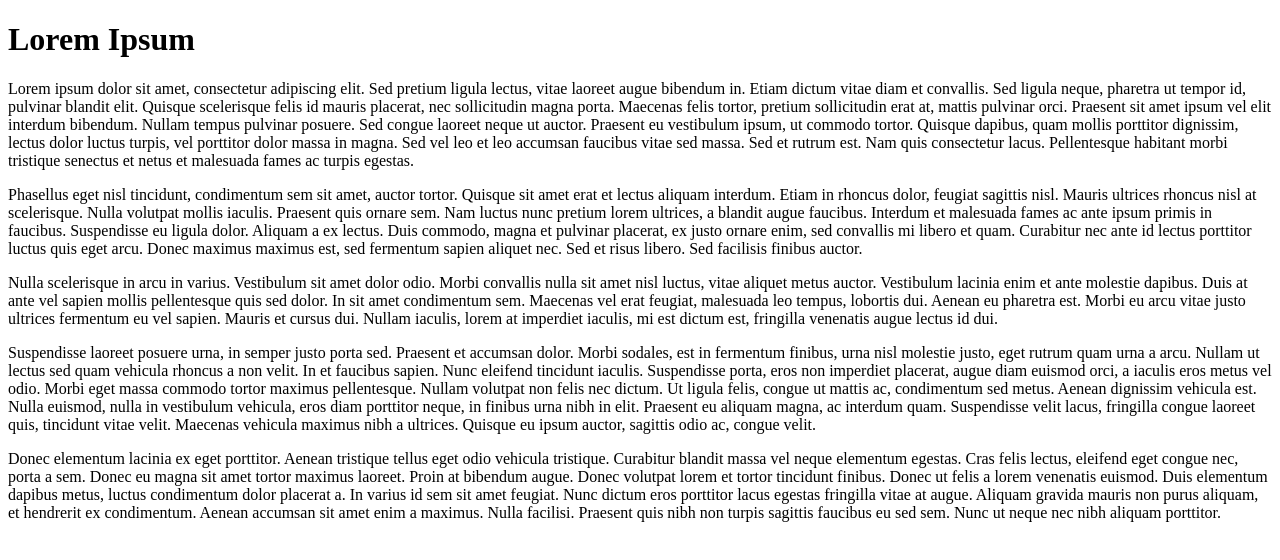
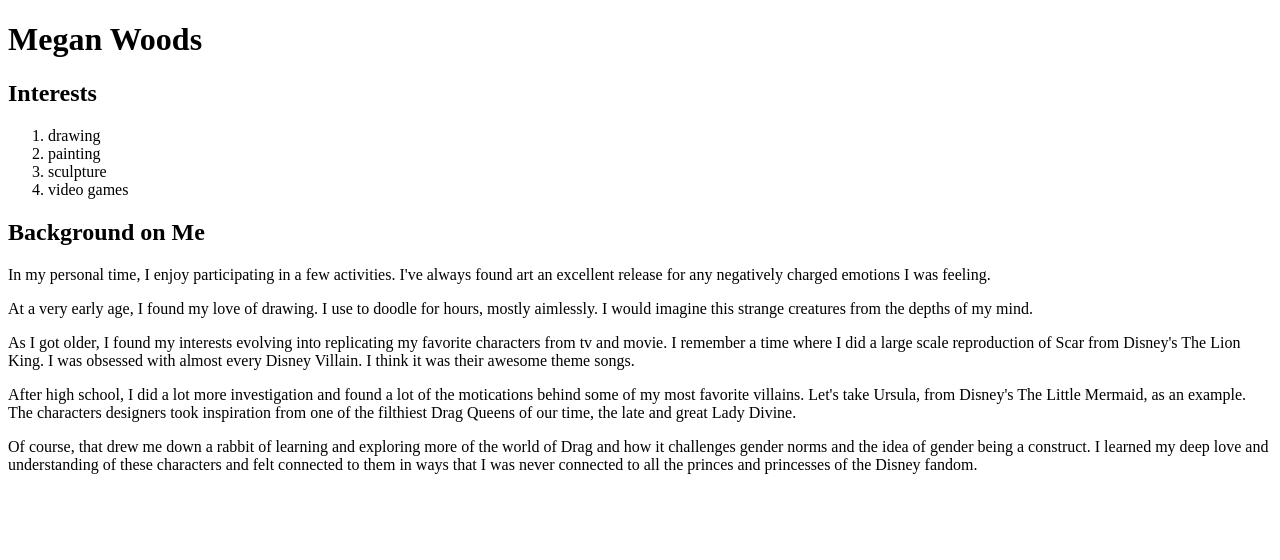
Before and after one commit to LC101-September-2021/assignment-4-html-me-something-mewoods85, a website: page index.html in a window 1280 px wide. Drawn offline with Linux system fonts and the light colour scheme.

Commit message:
added folder 'images', quick bio write up

```diff
--- a/index.html
+++ b/index.html
@@ -1,31 +1,38 @@
 <!DOCTYPE html>
 <html>
    <head>
-      <title>Lorem Ipsum</title>
+      <title>Megan Woods</title>
    </head>
    <body>
-      <h1>Lorem Ipsum</h1>
+      <h1>Megan Woods</h1>
       <!-- some garbage text filler -->
+      <h2>Interests</h2>
+         <ol>
+            <li>drawing</li>
+            <li>painting</li>
+            <li>sculpture</li>
+            <li>video games</li>
+         </ol>
+
+      <h2>Background on Me</h2>
       <p>
-         Lorem ipsum dolor sit amet, consectetur adipiscing elit. Sed pretium ligula lectus, vitae laoreet augue bibendum in. Etiam dictum vitae diam et convallis. Sed ligula neque, pharetra ut tempor id, pulvinar blandit elit. Quisque scelerisque felis id mauris placerat, nec sollicitudin magna porta. Maecenas felis tortor, pretium sollicitudin erat at, mattis pulvinar orci. Praesent sit amet ipsum vel elit interdum bibendum. Nullam tempus pulvinar posuere. Sed congue laoreet neque ut auctor. Praesent eu vestibulum ipsum, ut commodo tortor. Quisque dapibus, quam mollis porttitor dignissim, lectus dolor luctus turpis, vel porttitor dolor massa in magna. Sed vel leo et leo accumsan faucibus vitae sed massa. Sed et rutrum est. Nam quis consectetur lacus. Pellentesque habitant morbi tristique senectus et netus et malesuada fames ac turpis egestas.
+         In my personal time, I enjoy participating in a few activities. I've always found art an excellent release for any negatively charged emotions I was feeling.
       </p>
       <!-- some image -->
       <p>
-         Phasellus eget nisl tincidunt, condimentum sem sit amet, auctor tortor. Quisque sit amet erat et lectus aliquam interdum. Etiam in rhoncus dolor, feugiat sagittis nisl. Mauris ultrices rhoncus nisl at scelerisque. Nulla volutpat mollis iaculis. Praesent quis ornare sem. Nam luctus nunc pretium lorem ultrices, a blandit augue faucibus. Interdum et malesuada fames ac ante ipsum primis in faucibus. Suspendisse eu ligula dolor. Aliquam a ex lectus. Duis commodo, magna et pulvinar placerat, ex justo ornare enim, sed convallis mi libero et quam. Curabitur nec ante id lectus porttitor luctus quis eget arcu. Donec maximus maximus est, sed fermentum sapien aliquet nec. Sed et risus libero. Sed facilisis finibus auctor.
+         At a very early age, I found my love of drawing. I use to doodle for hours, mostly aimlessly. I would imagine this strange creatures from the depths of my mind.
       </p>
       <!-- some image -->
       <p>
-         Nulla scelerisque in arcu in varius. Vestibulum sit amet dolor odio. Morbi convallis nulla sit amet nisl luctus, vitae aliquet metus auctor. Vestibulum lacinia enim et ante molestie dapibus. Duis at ante vel sapien mollis pellentesque quis sed dolor. In sit amet condimentum sem. Maecenas vel erat feugiat, malesuada leo tempus, lobortis dui. Aenean eu pharetra est. Morbi eu arcu vitae justo ultrices fermentum eu vel sapien. Mauris et cursus dui. Nullam iaculis, lorem at imperdiet iaculis, mi est dictum est, fringilla venenatis augue lectus id dui.
+         As I got older, I found my interests evolving into replicating my favorite characters from tv and movie. I remember a time where I did a large scale reproduction of Scar from Disney's The Lion King. I was obsessed with almost every Disney Villain. I think it was their awesome theme songs.
       </p>
       <!-- some image -->
       <p>
-         Suspendisse laoreet posuere urna, in semper justo porta sed. Praesent et accumsan dolor. Morbi sodales, est in fermentum finibus, urna nisl molestie justo, eget rutrum quam urna a arcu. Nullam ut lectus sed quam vehicula rhoncus a non velit. In et faucibus sapien. Nunc eleifend tincidunt iaculis. Suspendisse porta, eros non imperdiet placerat, augue diam euismod orci, a iaculis eros metus vel odio. Morbi eget massa commodo tortor maximus pellentesque. Nullam volutpat non felis nec dictum. Ut ligula felis, congue ut mattis ac, condimentum sed metus. Aenean dignissim vehicula est. Nulla euismod, nulla in vestibulum vehicula, eros diam porttitor neque, in finibus urna nibh in elit. Praesent eu aliquam magna, ac interdum quam. Suspendisse velit lacus, fringilla congue laoreet quis, tincidunt vitae velit. Maecenas vehicula maximus nibh a ultrices. Quisque eu ipsum auctor, sagittis odio ac, congue velit.
+         After high school, I did a lot more investigation and found a lot of the motications behind some of my most favorite villains. Let's take Ursula, from Disney's The Little Mermaid, as an example. The characters designers took inspiration from one of the filthiest Drag Queens of our time, the late and great Lady Divine.
       </p>
-      <!-- some image -->
       <p>
-         Donec elementum lacinia ex eget porttitor. Aenean tristique tellus eget odio vehicula tristique. Curabitur blandit massa vel neque elementum egestas. Cras felis lectus, eleifend eget congue nec, porta a sem. Donec eu magna sit amet tortor maximus laoreet. Proin at bibendum augue. Donec volutpat lorem et tortor tincidunt finibus. Donec ut felis a lorem venenatis euismod. Duis elementum dapibus metus, luctus condimentum dolor placerat a. In varius id sem sit amet feugiat. Nunc dictum eros porttitor lacus egestas fringilla vitae at augue. Aliquam gravida mauris non purus aliquam, et hendrerit ex condimentum. Aenean accumsan sit amet enim a maximus. Nulla facilisi. Praesent quis nibh non turpis sagittis faucibus eu sed sem. Nunc ut neque nec nibh aliquam porttitor.
+         Of course, that drew me down a rabbit of learning and exploring more of the world of Drag and how it challenges gender norms and the idea of gender being a construct. I learned my deep love and understanding of these characters and felt connected to them in ways that I was never connected to all the princes and princesses of the Disney fandom.
       </p>
-
 
    </body>
 </html>
```
Also changed, not shown: images/divine.jpeg (added), images/scar.jpeg (added), images/ursula.jfif (added).
